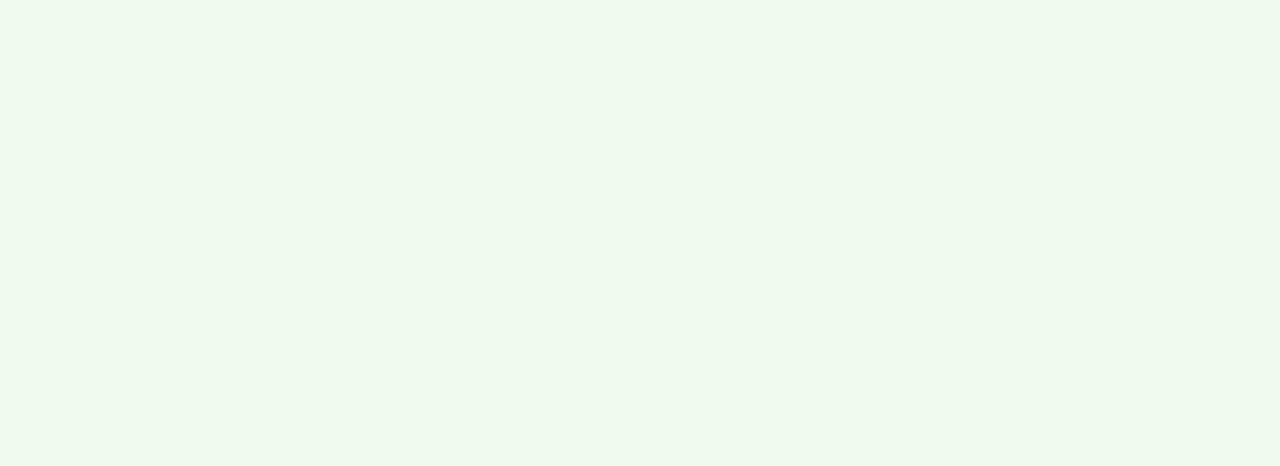
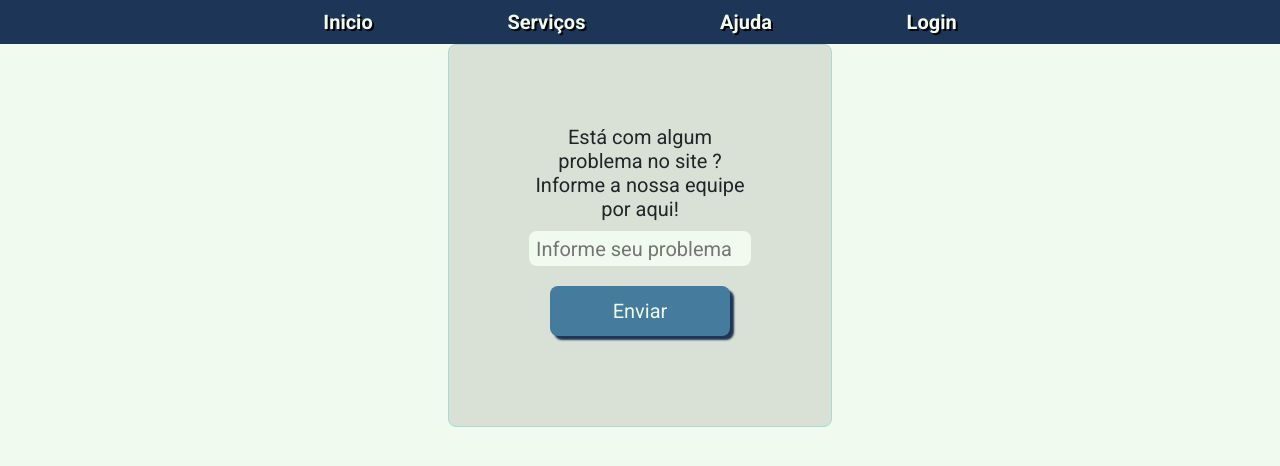
Before and after one commit to murillotlopes/franca-conectada-pi, a React (Create React App) app in the folder front_end/: page /ajuda in a window 1280 px wide. Shown: the top 466 px of the page. Built offline with nearby package versions, Linux system fonts and the light colour scheme.

Commit message:
tela de ajuda

```diff
--- a/front_end/src/Routes/index.jsx
+++ b/front_end/src/Routes/index.jsx
@@ -10,6 +10,7 @@ import Solicitar from '../pages/Solicitar'
 import Protocolo from '../pages/Protocolo'
 import DashPrefeitura from '../pages/DashPrefeitura'
 import Consulta from '../pages/Consulta'
+import Ajuda from '../pages/ajuda'
 
 const Routes = () => {
     return(
@@ -46,6 +47,10 @@ const Routes = () => {
                 <DashPrefeitura/>
             </Route>
 
+            <Route exact path='/ajuda'>
+                <Ajuda/>
+            </Route>
+
         </Switch>
     )
 }
--- /dev/null
+++ b/front_end/src/pages/ajuda/ajuda.css
@@ -0,0 +1,51 @@
+.form-container{
+    border: 0.5px solid var(--var-azul-claro);
+    background-color: rgba(0, 0, 0, 0.1);
+    border-radius: var(--var-border-radius);
+    padding: 30px;
+    min-width: 300px;
+    text-align: center;
+    display: block;
+    margin: 0 auto;
+    position: relative;
+
+    width:30%;
+}
+
+form.ajuda-form {
+    padding: 50px;
+}
+
+.form-container p{
+    font-size: 18px;
+    font-weight: bold;
+    margin: 10px 0;
+}
+
+.form-container hr{
+    margin: 15px 5px;
+    height: 1.5px;
+
+    border: none;
+    background-color: var(--var-azul-claro);
+}
+
+.ajuda-form{
+    flex-direction: column;
+    display: inline-block;
+    position: relative;
+}
+
+.ajuda-form input{
+    margin: 10px 0;
+    padding: 5px 7px;
+    background-color: var(--var-branco);
+    border-radius: var(--var-border-radius);
+    border: none;
+    width: 250px;
+    height: 35px;
+}
+
+.button{
+    margin: 10px 0;
+}
--- /dev/null
+++ b/front_end/src/pages/ajuda/index.jsx
@@ -0,0 +1,24 @@
+import Header from '../../components/Header'
+import Button from '../../components/Button'
+import './ajuda.css'
+
+const ajuda = () => {
+    return (
+        <>
+            <Header />
+
+            <div className="form-container">
+                <form className="ajuda-form">
+                    <h3>Está com algum problema no site ?
+                        Informe a nossa equipe por aqui!</h3>
+                    <div>
+                        <input type="text" name="ajuda" placeholder="Informe seu problema" />
+                        <Button>Enviar</Button>
+                    </div>
+                </form>
+            </div >
+        </>
+    )
+}
+
+export default ajuda
```
Also changed, not shown: 1 other file (tests, documents, lock files or other folders).
